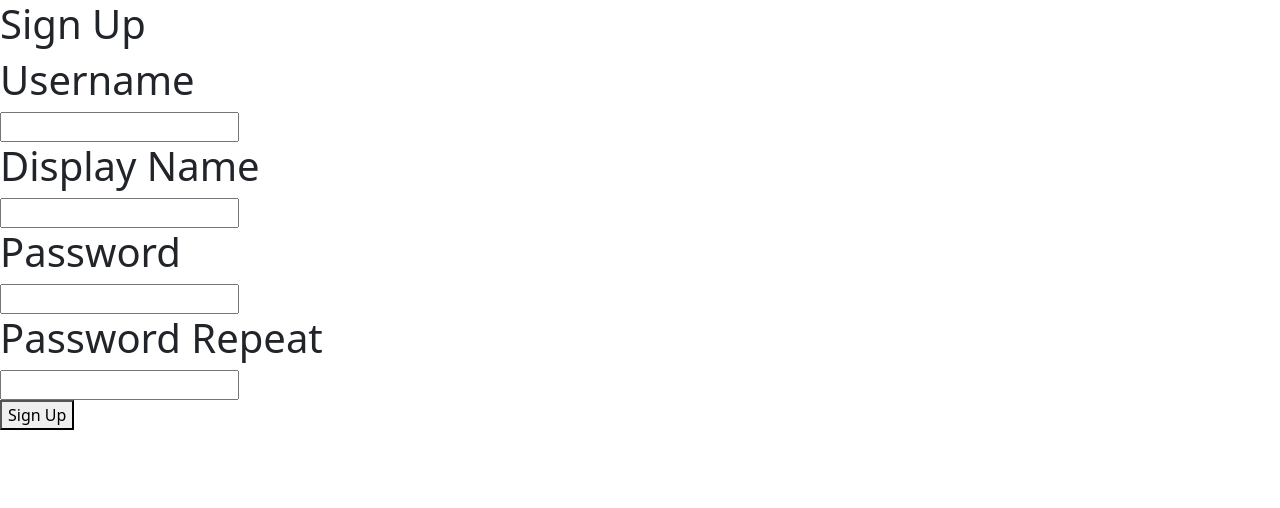
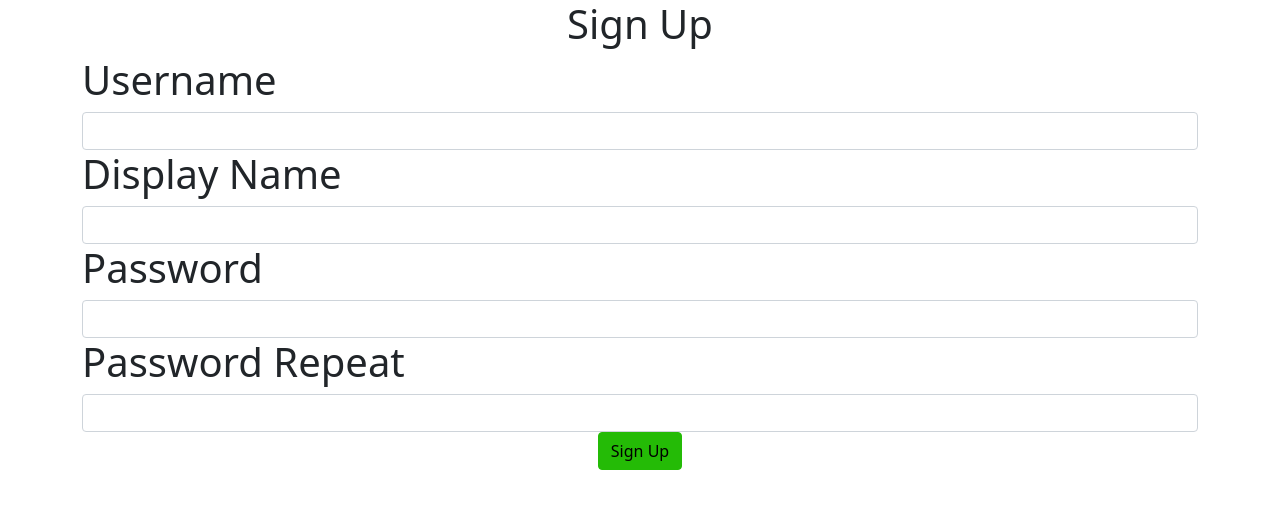
Before and after one commit to MeftunH/social-network-frontend, a React (Create React App) app: page / in a window 1280 px wide. Shown: the top 508 px of the page. Built offline with nearby package versions, Linux system fonts and the light colour scheme.

Commit message:
signup page UI refactoring

```diff
--- a/src/UserSignupPage.js
+++ b/src/UserSignupPage.js
@@ -36,26 +36,30 @@
 
     render(){
         return (
-            <form>
-                <h1>Sign Up</h1>
-                    <div>
+          <div className="container">
+              <form>
+                <h1 className='text-center'>Sign Up</h1>
+                    <div className='form-group'>
                     <h1><label>Username</label> </h1>
-                    <input name="username" onChange={this.onChange}></input>
+                    <input className='form-control' name="username" onChange={this.onChange}></input>
                     </div>
-                    <div>
+                    <div className='form-group'>
                     <h1><label>Display Name</label></h1>
-                    <input name="displayName" onChange={this.onChange}></input>
+                    <input className='form-control'  name="displayName" onChange={this.onChange}></input>
                     </div>
-                    <div>
+                    <div className='form-group'>
                     <h1><label>Password</label></h1>
-                    <input name="password" onChange={this.onChange} type="password"></input>
+                    <input className='form-control'  name="password" onChange={this.onChange} type="password"></input>
                     </div>
-                    <div>
+                    <div className='form-group'>
                     <h1><label>Password Repeat</label></h1>
-                    <input name="passwordRepeat" onChange={this.onChange} type="password"></input>
+                    <input className='form-control'  name="passwordRepeat" onChange={this.onChange} type="password"></input>
                     </div>
-                    <button onClick={this.onClickSignUp}>Sign Up</button>
+                    <div className='text-center'>
+                    <button className='btn btn-primary'  onClick={this.onClickSignUp}>Sign Up</button>
+                    </div>
             </form>
+          </div>
         );
     }
 }
```
